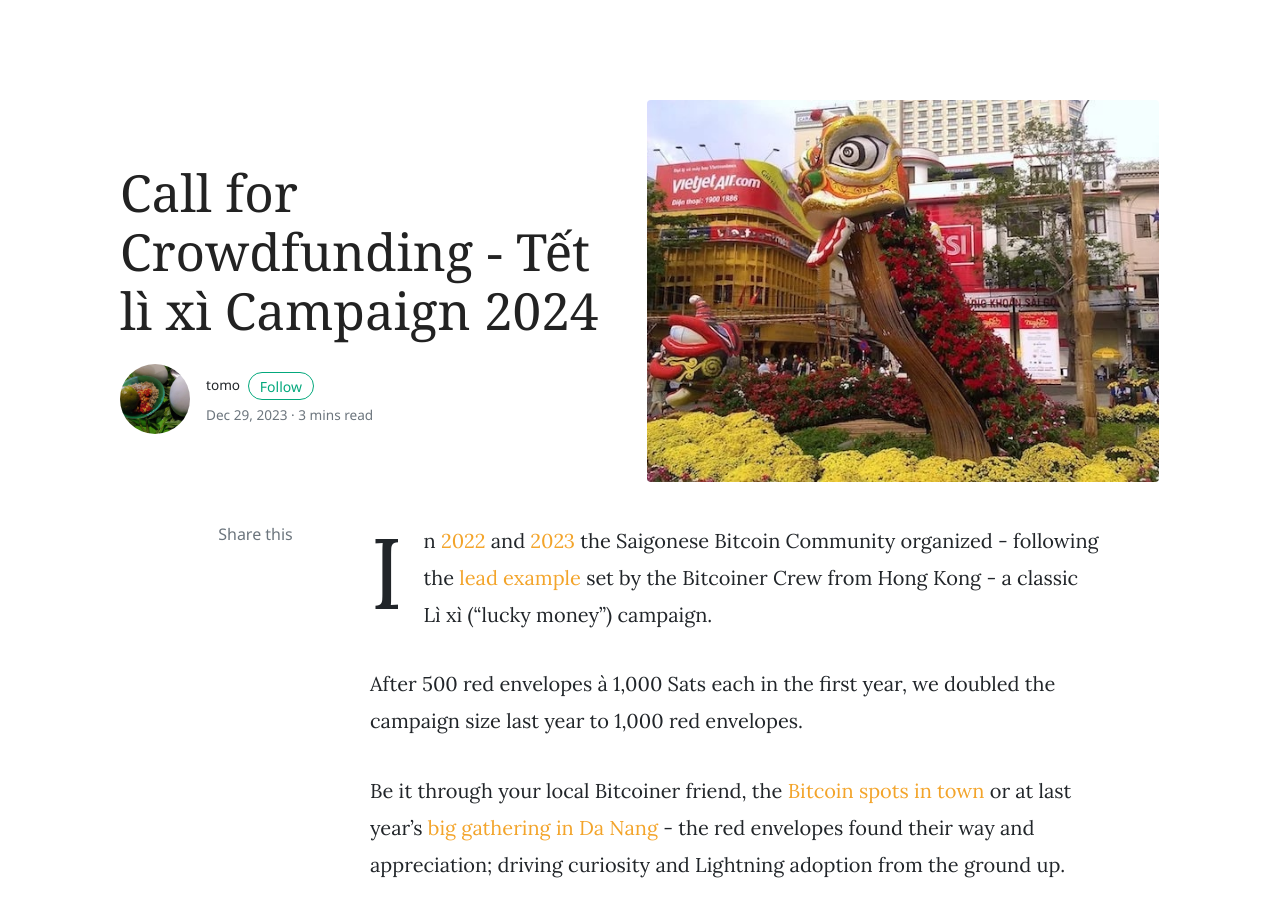
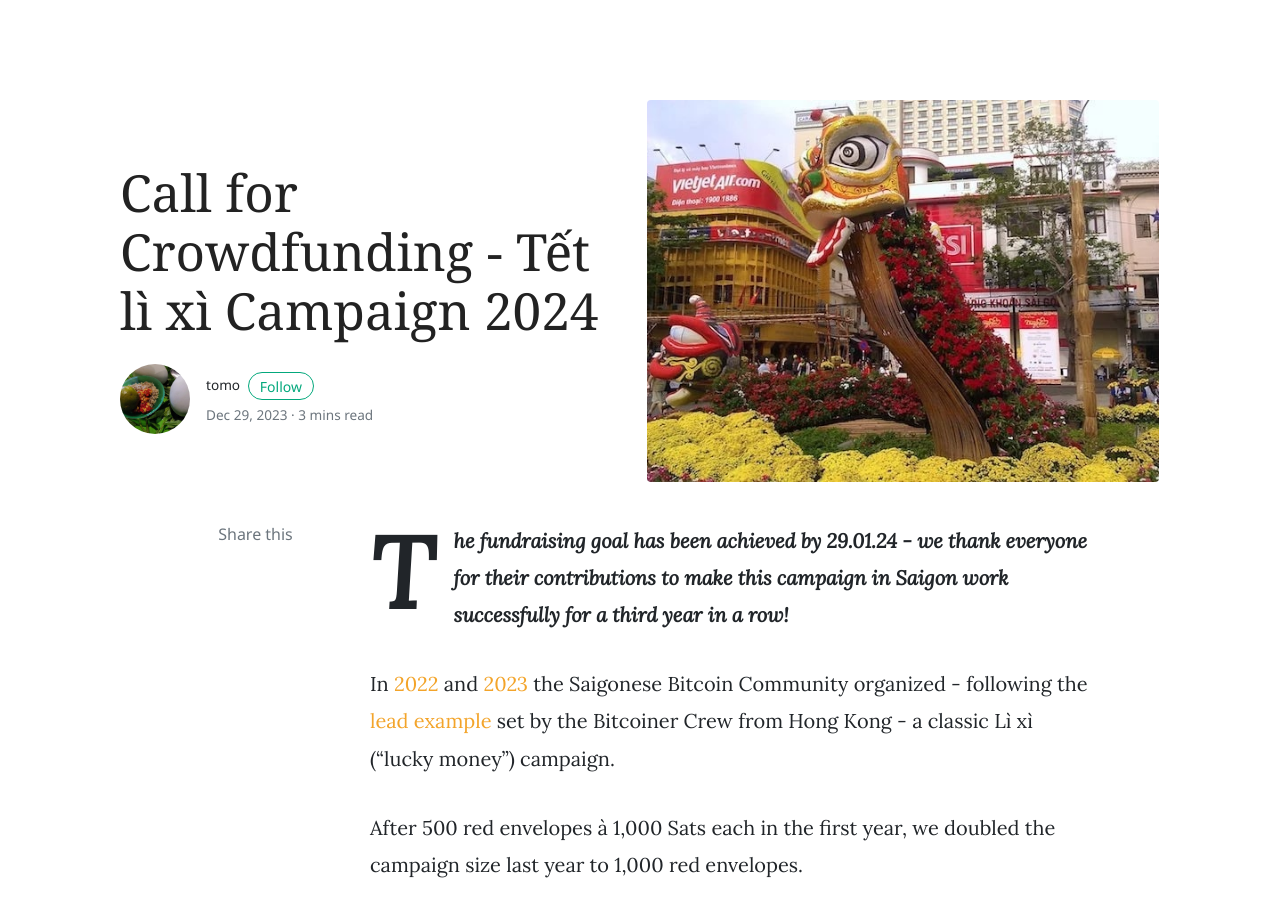
Before and after one commit to bitcoinsaigon/bitcoinsaigon.github.io, a Jekyll site: the page built from _posts/2023-12-29-call-for-crowd-funding-tet-lixi-2024.md, in a window 1280 px wide and 900 px high. Built offline with Jekyll 4.4.1, drawn with Linux system fonts in a browser that asks for light colours; nearby versions of some CDN libraries; comment, search, counter and statistics services are not loaded.

Commit message:
Add a note

```diff
--- a/_posts/2023-12-29-call-for-crowd-funding-tet-lixi-2024.md
+++ b/_posts/2023-12-29-call-for-crowd-funding-tet-lixi-2024.md
@@ -5,6 +5,8 @@ categories:
 image: assets/images/call-for-crowd-funding-tet-lixi-2024.jpg
 tags:
 ---
+***The fundraising goal has been achieved by 29.01.24 - we thank everyone for their contributions to make this campaign in Saigon work successfully for a third year in a row!***
+
 In [2022](https://bitcoinsaigon.org/li-xi-2022/) and [2023](https://bitcoinsaigon.org/li-xi-2023/) the Saigonese Bitcoin Community organized - following the [lead example](https://www.bitcoin.org.hk/laisee/) set by the Bitcoiner Crew from Hong Kong - a classic Lì xì (“lucky money”) campaign.
 
 After 500 red envelopes à 1,000 Sats each in the first year, we doubled the campaign size last year to 1,000 red envelopes.
```
